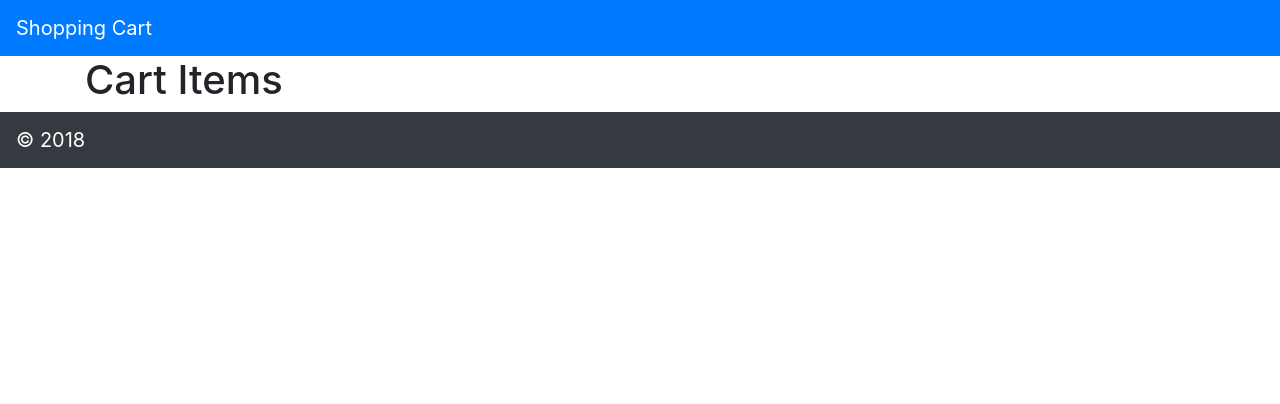
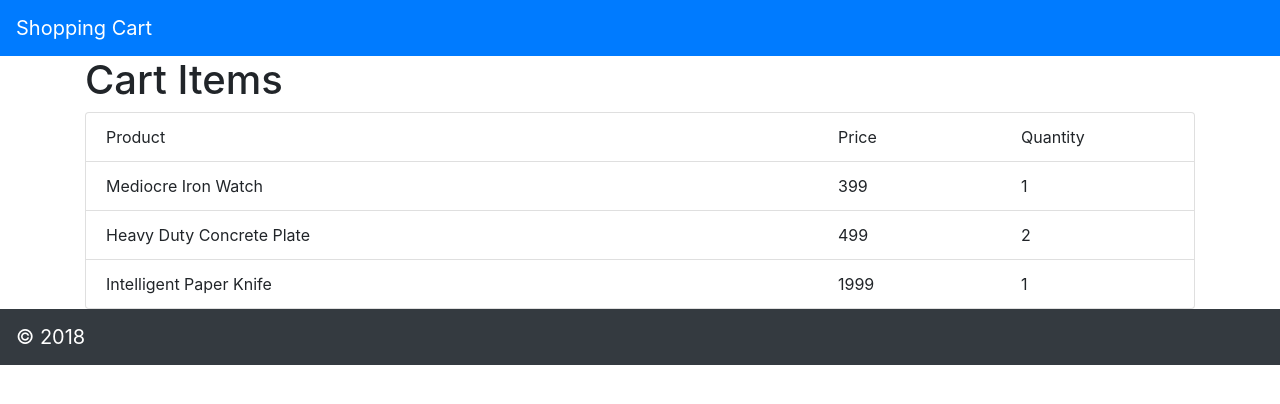
Before and after one commit to aimeeroxanne/react-components-intro, a React (Create React App) app: page / in a window 1280 px wide. Shown: the top 404 px of the page. Built offline with nearby package versions, Linux system fonts and the light colour scheme.

Commit message:
passing down items array to all components and programatically generating list items.

```diff
--- a/src/App.js
+++ b/src/App.js
@@ -1,15 +1,22 @@
 import React, { Component } from 'react';
 import CartHeader from './header.js';
 import CartFooter from './footer.js';
-import CartItems from './CartItems.js'
+import CartItems from './items.js'
+import CartItem from './item.js'
 
 class App extends Component {
+
   render() {
+    const cartItemsList = [
+      { id: 1, product: { id: 40, name: 'Mediocre Iron Watch', priceInCents: 399 }, quantity: 1 },
+      { id: 2, product: { id: 41, name: 'Heavy Duty Concrete Plate', priceInCents: 499 }, quantity: 2 },
+      { id: 3, product: { id: 42, name: 'Intelligent Paper Knife', priceInCents: 1999 }, quantity: 1 }
+    ]
     return (
       <div>
         <CartHeader />
-        <CartItems />
-        <CartFooter />
+        <CartItems items={cartItemsList}/>
+        <CartFooter copyright="2018" />
       </div>
     );
   }
--- a/src/CartItems.js
+++ /dev/null
@@ -1,11 +0,0 @@
-import React from 'react';
-
-const CartItems = () => {
-  return (
-    <div className="container">
-      <h1>Cart Items</h1>
-    </div>
-  )
-}
-
-export default CartItems;
--- a/src/footer.js
+++ b/src/footer.js
@@ -1,9 +1,9 @@
 import React from 'react';
 
-const CartFooter = () => {
+const CartFooter = ({ copyright }) => {
   return (
     <nav className="navbar navbar-dark bg-dark">
-      <a className="navbar-brand" href="#">&copy; 2018</a>
+      <a className="navbar-brand" href="#">&copy; {copyright}</a>
     </nav>
   )
 }
--- /dev/null
+++ b/src/item.js
@@ -0,0 +1,15 @@
+import React from 'react';
+
+const CartItem = (props) => {
+  return (
+    <div class="list-group-item">
+      <div class="row">
+        <div class="col-md-8">{props.product.name}</div>
+        <div class="col-md-2">{props.product.priceInCents}</div>
+        <div class="col-md-2">{props.quantity}</div>
+      </div>
+    </div>
+  )
+}
+
+export default CartItem;
--- /dev/null
+++ b/src/items.js
@@ -0,0 +1,23 @@
+import React from 'react';
+import CartItem from './item.js'
+
+const CartItems = (props) => {
+
+  return (
+    <div className="container">
+      <h1>Cart Items</h1>
+      <div className="list-group">
+        <div className="list-group-item">
+          <div className="row">
+            <div className="col-md-8">Product</div>
+            <div className="col-md-2">Price</div>
+            <div className="col-md-2">Quantity</div>
+          </div>
+        </div>
+        {props.items.map(item => <CartItem product={item.product} quantity={item.quantity}/>)}
+      </div>
+    </div>
+  )
+}
+
+export default CartItems;
```
